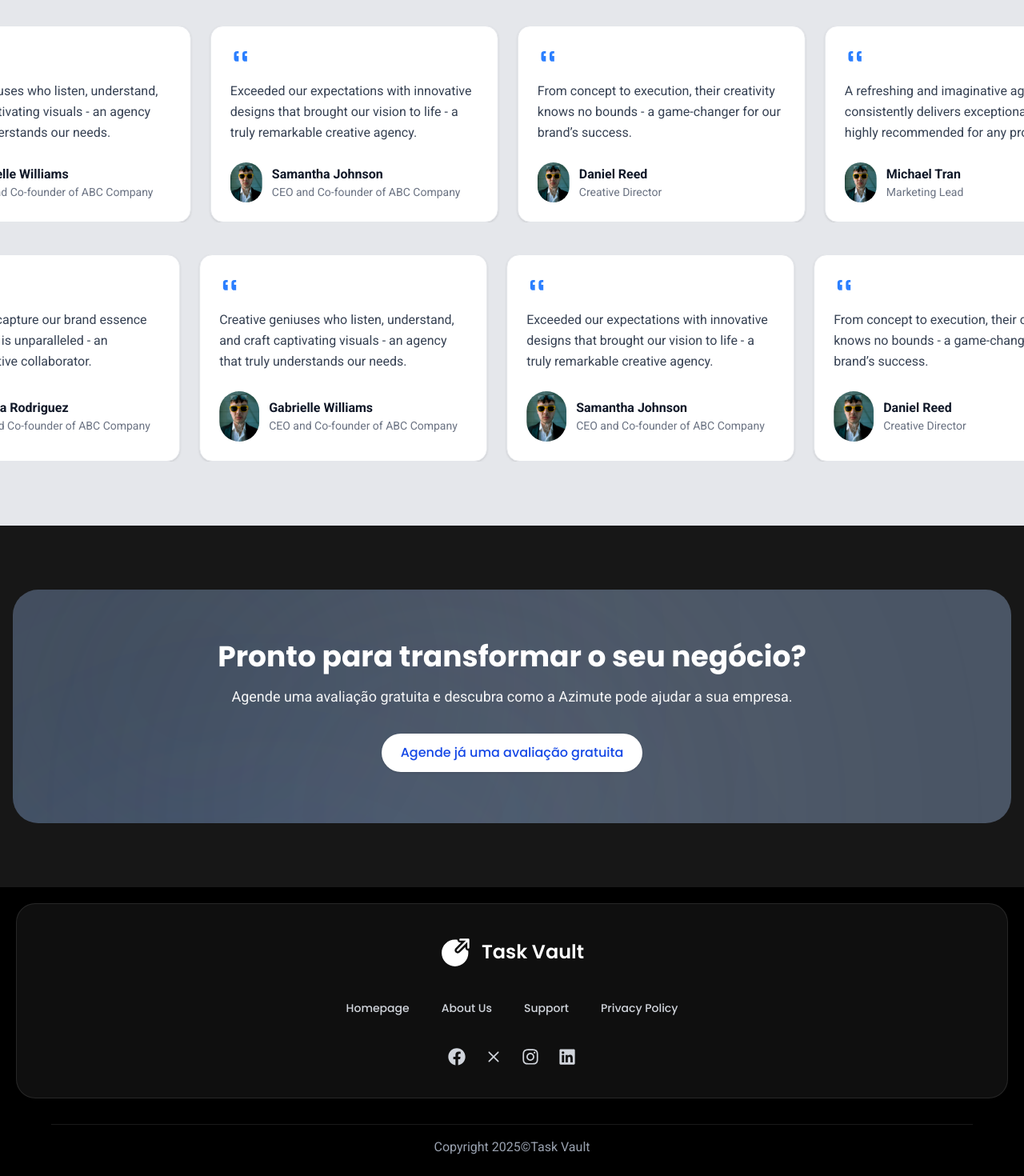
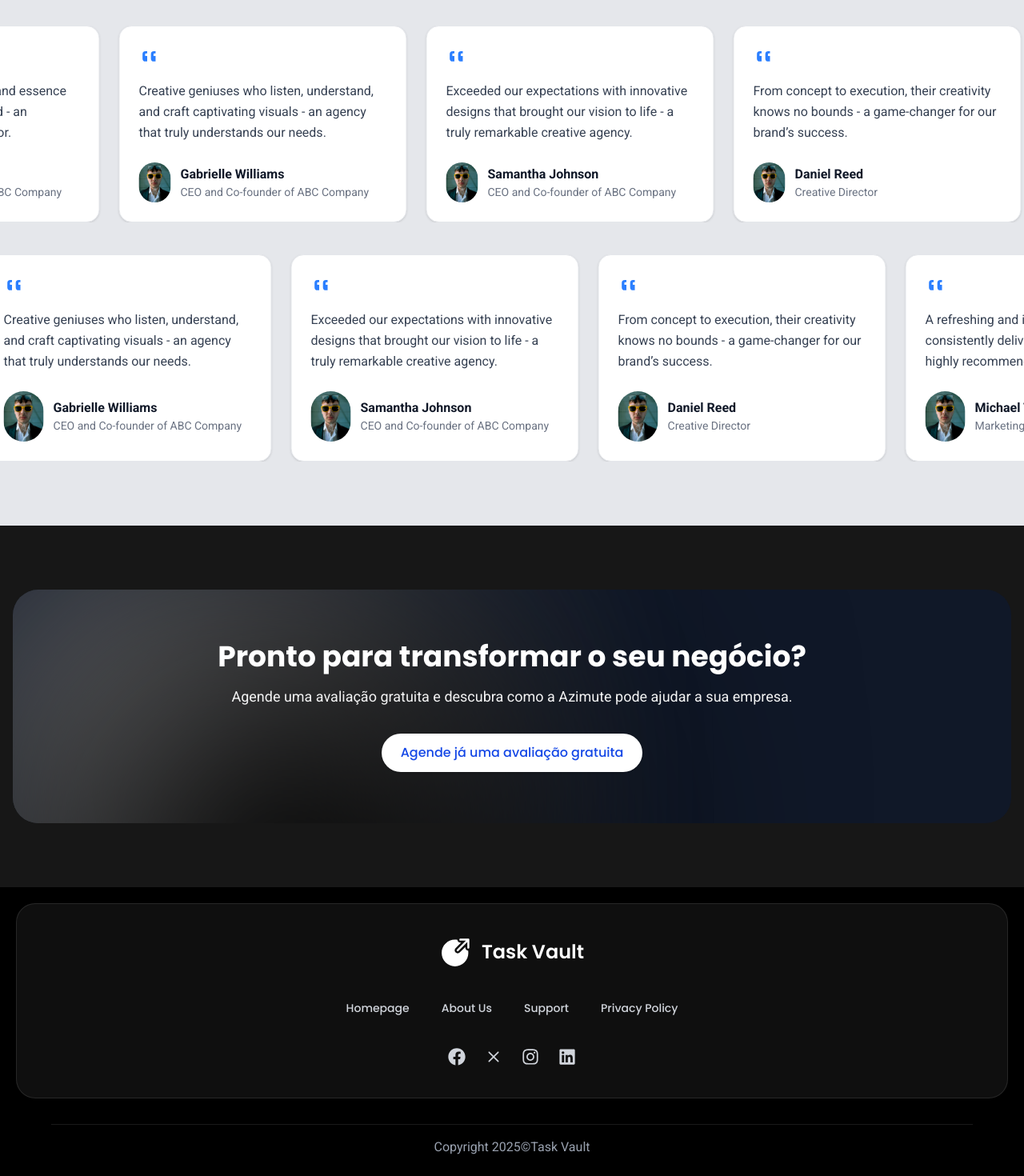
Before and after one commit to jameslucky007/Task-Vault, a Next.js app: page / in a window 1280 px wide. Shown: the part 2564-4034 px from the top of the page at 80% size. Built offline with nearby package versions, Linux system fonts and the light colour scheme.

Commit message:
Update testimonial animation speed and footer styles
Reduced testimonial scroll animation duration from 30s to 10s for smoother effect and added -webkit- prefixes for compatibility. Updated Footer background and mesh glow colors for improved visual contrast and removed opacity from mesh layers.

```diff
--- a/src/app/globals.css
+++ b/src/app/globals.css
@@ -35,10 +35,13 @@ p {
   font-family: var(--font-roboto), sans-serif;
 }
 
+/* 1. Home Icon Animation */
+
 @keyframes marquee {
   from {
     transform: translateX(0);
   }
+
   to {
     transform: translateX(-100%);
     transform: translateX(-33.333%);
@@ -53,58 +56,33 @@ p {
 }
 
 
-/* Testamonial Animation  */
+/* 2. Testamonial Animation  */
 @keyframes scroll-right {
-  0% { transform: translateX(-50%); }
-  100% { transform: translateX(0%); }
+  0% {
+    transform: translateX(-50%);
+  }
+
+  100% {
+    transform: translateX(0%);
+  }
 }
 
 @keyframes scroll-left {
-  0% { transform: translateX(0%); }
-  100% { transform: translateX(-50%); }
+  0% {
+    transform: translateX(0%);
+  }
+
+  100% {
+    transform: translateX(-50%);
+  }
 }
 
 .animate-scroll-right {
-  animation: scroll-right 30s linear infinite;
+  animation: scroll-right 10s linear infinite;
+  -webkit-animation: scroll-right 10s linear infinite;
 }
 
 .animate-scroll-left {
-  animation: scroll-left 30s linear infinite;
+  animation: scroll-left 10s linear infinite;
+  -webkit-animation: scroll-left 10s linear infinite;
 }
-
-
-
-
-
-@keyframes mesh-1 {
-  0%   { transform: scale(1) translate(-20%, -20%); }
-  50%  { transform: scale(1.25) translate(-10%, -25%); }
-  100% { transform: scale(1) translate(-20%, -20%); }
-}
-
-@keyframes mesh-2 {
-  0%   { transform: scale(1) translate(50%, 10%); }
-  50%  { transform: scale(1.3) translate(45%, 5%); }
-  100% { transform: scale(1) translate(50%, 10%); }
-}
-
-@keyframes mesh-3 {
-  0%   { transform: scale(1) translate(0%, 40%); }
-  50%  { transform: scale(1.2) translate(-5%, 35%); }
-  100% { transform: scale(1) translate(0%, 40%); }
-}
-
-.animate-mesh-1 {
-  animation: mesh-1 14s ease-in-out infinite;
-  -webkit-animation: mesh-1 14s ease-in-out infinite;
-}
-
-.animate-mesh-2 {
-  animation: mesh-2 12s ease-in-out infinite;
-  -webkit-animation: mesh-2 12s ease-in-out infinite;
-}
-
-.animate-mesh-3 {
-  animation: mesh-3 10s ease-in-out infinite;
-  -webkit-animation: mesh-3 10s ease-in-out infinite;
-}
--- a/src/components/Footer.js
+++ b/src/components/Footer.js
@@ -7,17 +7,17 @@ const Footer = () => {
   return (
     <>
       <section className="w-full flex justify-center py-20 px-4">
-        <div className="relative w-full max-w-7xl rounded-[32px] overflow-hidden p-16 text-center bg-gray-600">
+        <div className="relative w-full max-w-7xl rounded-[32px] overflow-hidden p-16 text-center bg-gray-900">
           {/* Mesh Gradient Layers */}
           <div className="absolute inset-0">
             {/* Soft glow 1 */}
-            <div className="absolute w-[600px] h-[600px] rounded-full bg-gray-800 opacity-20 blur-[120px] animate-mesh-1"></div>
+            <div className="absolute w-[600px] h-[600px] rounded-full bg-black  blur-[120px] animate-mesh-1"></div>
 
             {/* Soft glow 2 */}
-            <div className="absolute w-[500px] h-[500px] rounded-full bg-gray-100 opacity-10 blur-[150px] animate-mesh-2"></div>
+            <div className="absolute w-[500px] h-[500px] rounded-full bg-gray-100  blur-[150px] animate-mesh-2"></div>
 
             {/* Soft glow 3 */}
-            <div className="absolute w-[700px] h-[700px] rounded-full bg-[#1e74ff] opacity-10 blur-[150px] animate-mesh-3"></div>
+            <div className="absolute w-[700px] h-[700px] rounded-full bg-black  blur-[150px] animate-mesh-3"></div>
           </div>
 
           {/* MAIN CONTENT */}
```
